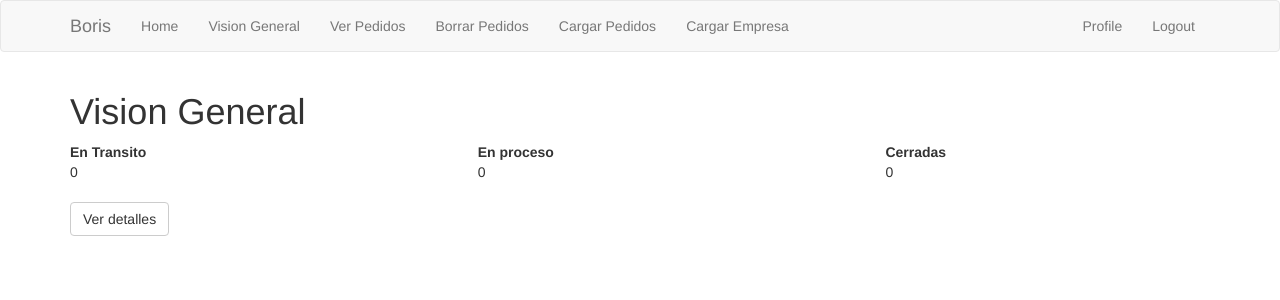
After one commit to Estrezz/BorisAppBack_DEV, a Flask app: page /Dashboard in a window 1280 px wide. The commit adds this page. Shown: the top 300 px of the page. Run offline with Flask 2, Linux system fonts and the light colour scheme; the visitor is signed in with stand-in values (Sample User, id 1); data comes from the database, SQL or seed files in the repository; both versions use the stored data as it was after the commit; data that the repository does not hold is empty; some libraries are stand-ins or nearby versions.

Commit message:
vision general

```diff
--- a/app/main/interfaces.py
+++ b/app/main/interfaces.py
@@ -15,7 +15,6 @@ def cargar_pedidos():
         full_filename = "%s/%s" % (url, file)
         with open(full_filename,'r') as fi:
             dict = json.load(fi)
-            #flash('llama al archivo {}'.format(full_filename))
             crear_pedido(dict)
             files.append(full_filename)
     return files
@@ -75,5 +74,21 @@ def crear_pedido(pedido):
         flash('Producto {} - monto: {}'.format(unProducto, unProducto.monto_a_devolver))
         db.session.add(unProducto)
         indice += indice
-    #    flash(' unProducto {}'.format(unProducto))
     db.session.commit()
+
+def resumen_ordenes(store_id):
+    entransito = 0
+    enproceso = 0
+    cerradas = 0
+    ordenes = Order_header.query.filter_by(store=store_id).all()
+    for i in ordenes:
+        if i.status == 'Shipping':
+            entransito += 1
+        else:
+            if i.status == 'Delivered':
+                enproceso += 1
+            else:
+                if i.status == 'Closed':
+                    cerradas += 1
+    resumen = {'entransito':entransito, 'enproceso':enproceso,'cerradas':cerradas}
+    return resumen
--- a/app/main/routes.py
+++ b/app/main/routes.py
@@ -4,7 +4,7 @@ from flask_login import current_user, login_required
 from app import db
 from app.main.forms import EditProfileForm
 from app.models import User, Company, Order_header, Customer, Order_detail
-from app.main.interfaces import cargar_pedidos
+from app.main.interfaces import cargar_pedidos, resumen_ordenes
 
 from app.main import bp
 
@@ -44,10 +44,16 @@ def edit_profile():
                            form=form)
 
 
+@bp.route('/Dashboard', methods=['GET', 'POST'])
+@login_required
+def vision_general():
+    resumen = resumen_ordenes(current_user.store)
+    return render_template('dashboard.html', title='Vision General', resumen=resumen)
+
+
 @bp.route('/pedidos', methods=['GET', 'POST'])
 @login_required
 def ver_pedidos():
-   # pedidos = cargar_pedidos()
     ordenes =  Order_header.query.filter_by(store=current_user.store).all()
     return render_template('pedidos.html', title='Pedidos', ordenes=ordenes)
 
@@ -101,5 +107,6 @@ def cargar_empresa():
 @bp.route('/orden/<orden_id>')
 @login_required
 def orden(orden_id):
-    orden = Order_detail.query.filter_by(order=orden_id).all()
-    return render_template('orden.html', orden=orden)
+    orden = Order_header.query.filter_by(id=orden_id).first()
+    orden_linea = Order_detail.query.filter_by(order=orden_id).all()
+    return render_template('orden.html', orden=orden, orden_linea=orden_linea, customer=orden.buyer)
--- a/app/templates/base.html
+++ b/app/templates/base.html
@@ -19,6 +19,7 @@
             <div class="collapse navbar-collapse" id="bs-example-navbar-collapse-1">
                 <ul class="nav navbar-nav">
                     <li><a href="{{ url_for('main.index') }}"> Home </a></li>
+                    <li><a href="{{ url_for('main.vision_general') }}"> Vision General </a></li>
                     <li><a href="{{ url_for('main.ver_pedidos') }}"> Ver Pedidos </a></li>
                     <li><a href="{{ url_for('main.borrar_pedidos') }}"> Borrar Pedidos</a></li>
                     <li><a href="{{ url_for('main.upload_pedidos') }}"> Cargar Pedidos</a></li>
--- /dev/null
+++ b/app/templates/dashboard.html
@@ -0,0 +1,23 @@
+{% extends "base.html" %}
+
+{% block app_content %}
+    <div class='Jumbotron'>
+        <h1> Vision General</h1>
+        <table style="width:100%">
+            <tr>
+                <th>En Transito</th>
+                <th>En proceso</th>
+                <th>Cerradas </th>
+            </tr>
+            <tr>
+                <td>{{resumen.entransito}}</td>
+                <td>{{resumen['enproceso']}}</td>
+                <td>{{resumen['cerradas']}}</td>
+            </tr>
+        </table>
+        <br>
+
+        <a href="{{ url_for('main.ver_pedidos') }}">
+            <button class="btn btn-default"> Ver detalles </button>
+    </div>
+{% endblock %}
```
Also changed, not shown: app/templates/orden.html (+9 -2 lines), app.db, 11 other files.
